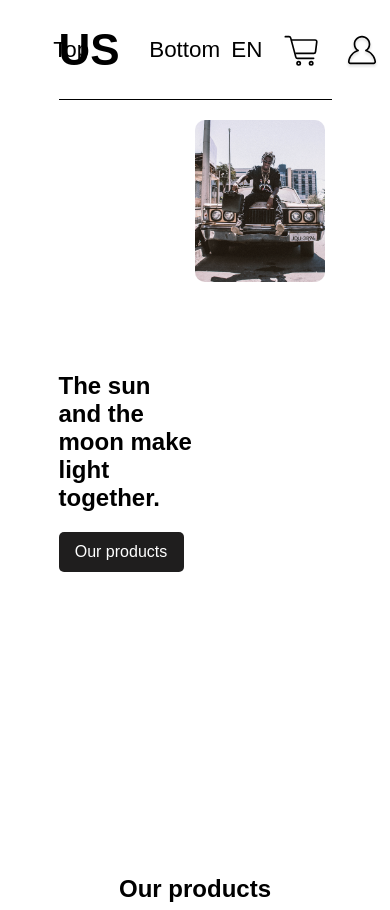
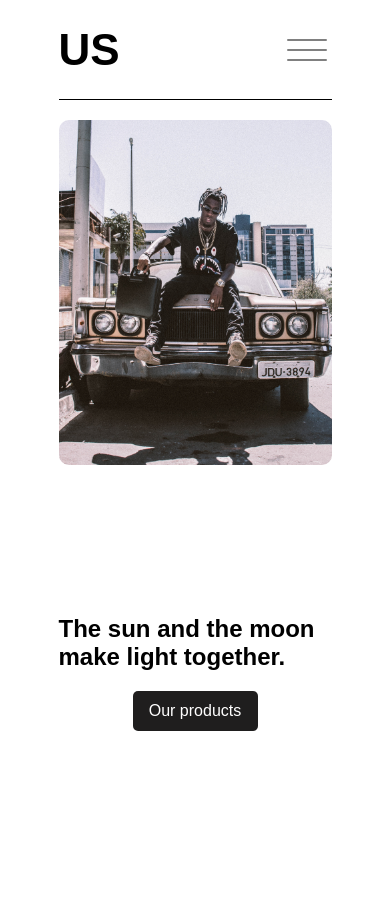
Before and after one commit to ethannicolle/projet-philiance, a PHP site: page / in a window 390 px wide. Shown: the top 910 px of the page. Run offline with PHP 8.4, Linux system fonts and the light colour scheme.

Commit message:
Major changes

```diff
--- a/account.html
+++ b/account.html
@@ -33,7 +33,7 @@
                             <li class="flex sub-items" id='en'>EN</li>
                         </ul>
                     </li>
-                    <li class="flex nav--items">
+                    <li id="panier" class="flex nav--items">
                         <svg width="40px" height="40px" viewBox="0 0 24 24" fill="none"
                             xmlns="http://www.w3.org/2000/svg">
                             <g clip-path="url(#clip0_15_35)">
@@ -54,7 +54,7 @@
                             </defs>
                         </svg>
                     </li>
-                    <li class="flex nav--items">
+                    <li id="account" class="flex nav--items">
                         <svg width="40px" height="40px" viewBox="0 0 24 24" fill="none"
                             xmlns="http://www.w3.org/2000/svg">
                             <g clip-path="url(#clip0_15_82)">
--- a/assets/css/main.css
+++ b/assets/css/main.css
@@ -35,6 +35,7 @@ nav {
 /* LOGO */
 .logo--container {
     width: 10%;
+    cursor: pointer;
 }
 
 .logo {
@@ -346,7 +347,7 @@ footer {
 
 .product-cart {
     width: 100%;
-    height: 100px;
+    min-height: 100px;
     gap: 10px;
     border: 1px solid black;
     border-radius: 10px;
@@ -475,3 +476,157 @@ footer {
 .account-info {
     font-size: 24px;
 }
+
+@media screen and (max-width: 1430px) {
+    .products{
+        grid-template-columns: repeat(2, 1fr);
+    }
+    .hero {
+        flex-direction: column-reverse;
+        min-height: 800px;
+    }
+
+    .text--section {
+        justify-content: center;
+        align-items: center;
+        width: 100%;
+    }
+    .image--section {
+        width: 100%;
+        height: 600px;
+    }
+
+    .image--section img {
+        width: 100%;
+        height: 100%;
+    }
+
+    .bottom {
+        background-position: 30%;
+    }
+}
+
+@media screen and (max-width: 940px) {
+    .products {
+        grid-template-columns: repeat(1, 1fr);
+    }
+
+    .cart-info p {
+        font-size: 10px;
+    }
+    .cart--container-all {
+        flex-direction: column;
+    }
+    .pres-grid {
+        grid-template-columns: repeat(1, 1fr);
+        height: 900px;
+    }
+    .top {
+        background-image: url('../img/top.jpg');
+        background-repeat: no-repeat;
+        background-size: cover;
+    }
+
+    .top:hover {
+        background-position: 80%;
+    }
+
+    .bottom {
+        background-image: url('../img/bottom.jpg');
+        background-repeat: no-repeat;
+        background-size: cover;
+    }
+
+    .bottom:hover {
+        background-position: 60%;
+    }
+
+
+    .hat {
+        background-image: url('../img/hat.jpg');
+        background-repeat: no-repeat;
+        background-size: cover;
+    }
+
+    .hat:hover {
+        background-position: 20%;
+    }
+
+    .our-products {
+        min-height: 1000px;
+    }
+
+    .nav--container {
+        position: absolute;
+        background-color: white;
+        display: none;
+        flex-direction: column;
+        top: 0;
+        left: 0;
+        justify-content: center;
+        align-items: center;
+        z-index: 10;
+        width: 100%;
+        margin-top: 100px;
+    }
+
+    .nav--items {
+        z-index: 12;
+    }
+
+    .language-sub-menu {
+        position: absolute;
+        top: -100px;
+    }
+
+    .nav--list {
+        flex-direction: column;
+    }
+
+    nav {
+        display: flex;
+        justify-content: space-between;
+        align-items: center;
+    }
+
+
+    .logo--container {
+        z-index: 11;
+    }
+
+    .hamburger--container {
+        display: flex;
+        width: 50px;
+        height: 50px;
+        justify-content: center;
+        cursor: pointer;
+        z-index: 11;
+    }
+
+    .hamburger {
+        position: relative;
+        width: 40px;
+        height: 2px;
+        background-color: grey;
+        border-radius: 5px;
+    }
+    .hamburger::before {
+        content: '';
+        position: absolute;
+        width: 40px;
+        height: 2px;
+        background-color: grey;
+        border-radius: 5px;
+        bottom: 10px;
+    }
+    .hamburger::after {
+        content: '';
+        position: absolute;
+        width: 40px;
+        height: 2px;
+        background-color: grey;
+        border-radius: 5px;
+        top: 10px;
+    }
+
+}
--- a/assets/js/main.js
+++ b/assets/js/main.js
@@ -22,6 +22,35 @@ const langs = {
         'our-products': 'Nos produits'
     }
 }
+
+const logoContainer = document.querySelector('.logo--container')
+
+logoContainer.addEventListener('click', () => {
+    location.href = '/'
+})
+
+const hamburger = document.querySelector('.hamburger--container'),
+    navContainer = document.querySelector('.nav--container')
+
+hamburger.addEventListener('click', () => {
+    if(navContainer.style.display == 'none') {
+        navContainer.style.display = 'flex';
+    } else {
+        navContainer.style.display = 'none';
+    }
+})
+
+const navPanier = document.querySelector('#panier')
+
+navPanier.addEventListener('click', () => {
+    location.href = '/cart.html'
+})
+
+const navCompte = document.querySelector('#account')
+
+navCompte.addEventListener('click', () => {
+    location.href = '/account.html'
+})
 
 const translateItems = document.querySelectorAll('#translate'),
     langSpan = document.querySelector('#lang'),
--- a/cart.html
+++ b/cart.html
@@ -33,7 +33,7 @@
                             <li class="flex sub-items" id='en'>EN</li>
                         </ul>
                     </li>
-                    <li class="flex nav--items">
+                    <li id="panier" class="flex nav--items">
                         <svg width="40px" height="40px" viewBox="0 0 24 24" fill="none"
                             xmlns="http://www.w3.org/2000/svg">
                             <g clip-path="url(#clip0_15_35)">
@@ -54,7 +54,7 @@
                             </defs>
                         </svg>
                     </li>
-                    <li class="flex nav--items">
+                    <li id="account" class="flex nav--items">
                         <svg width="40px" height="40px" viewBox="0 0 24 24" fill="none"
                             xmlns="http://www.w3.org/2000/svg">
                             <g clip-path="url(#clip0_15_82)">
--- a/index.html
+++ b/index.html
@@ -33,7 +33,7 @@
                             <li class="flex sub-items" id='en'>EN</li>
                         </ul>
                     </li>
-                    <li class="flex nav--items">
+                    <li id="panier" class="flex nav--items">
                         <svg width="40px" height="40px" viewBox="0 0 24 24" fill="none"
                             xmlns="http://www.w3.org/2000/svg">
                             <g clip-path="url(#clip0_15_35)">
@@ -54,7 +54,7 @@
                             </defs>
                         </svg>
                     </li>
-                    <li class="flex nav--items">
+                    <li id="account" class="flex nav--items">
                         <svg width="40px" height="40px" viewBox="0 0 24 24" fill="none"
                             xmlns="http://www.w3.org/2000/svg">
                             <g clip-path="url(#clip0_15_82)">
--- a/login.html
+++ b/login.html
@@ -33,7 +33,7 @@
                             <li class="flex sub-items" id='en'>EN</li>
                         </ul>
                     </li>
-                    <li class="flex nav--items">
+                    <li id="panier" class="flex nav--items">
                         <svg width="40px" height="40px" viewBox="0 0 24 24" fill="none"
                             xmlns="http://www.w3.org/2000/svg">
                             <g clip-path="url(#clip0_15_35)">
@@ -54,7 +54,7 @@
                             </defs>
                         </svg>
                     </li>
-                    <li class="flex nav--items">
+                    <li id="account" class="flex nav--items">
                         <svg width="40px" height="40px" viewBox="0 0 24 24" fill="none"
                             xmlns="http://www.w3.org/2000/svg">
                             <g clip-path="url(#clip0_15_82)">
--- a/products.html
+++ b/products.html
@@ -33,7 +33,7 @@
                             <li class="flex sub-items" id='en'>EN</li>
                         </ul>
                     </li>
-                    <li class="flex nav--items">
+                    <li id="panier" class="flex nav--items">
                         <svg width="40px" height="40px" viewBox="0 0 24 24" fill="none"
                             xmlns="http://www.w3.org/2000/svg">
                             <g clip-path="url(#clip0_15_35)">
@@ -54,7 +54,7 @@
                             </defs>
                         </svg>
                     </li>
-                    <li class="flex nav--items">
+                    <li id="account" class="flex nav--items">
                         <svg width="40px" height="40px" viewBox="0 0 24 24" fill="none"
                             xmlns="http://www.w3.org/2000/svg">
                             <g clip-path="url(#clip0_15_82)">
--- a/register.html
+++ b/register.html
@@ -33,7 +33,7 @@
                             <li class="flex sub-items" id='en'>EN</li>
                         </ul>
                     </li>
-                    <li class="flex nav--items">
+                    <li id="panier" class="flex nav--items">
                         <svg width="40px" height="40px" viewBox="0 0 24 24" fill="none"
                             xmlns="http://www.w3.org/2000/svg">
                             <g clip-path="url(#clip0_15_35)">
@@ -54,7 +54,7 @@
                             </defs>
                         </svg>
                     </li>
-                    <li class="flex nav--items">
+                    <li id="account" class="flex nav--items">
                         <svg width="40px" height="40px" viewBox="0 0 24 24" fill="none"
                             xmlns="http://www.w3.org/2000/svg">
                             <g clip-path="url(#clip0_15_82)">
```
